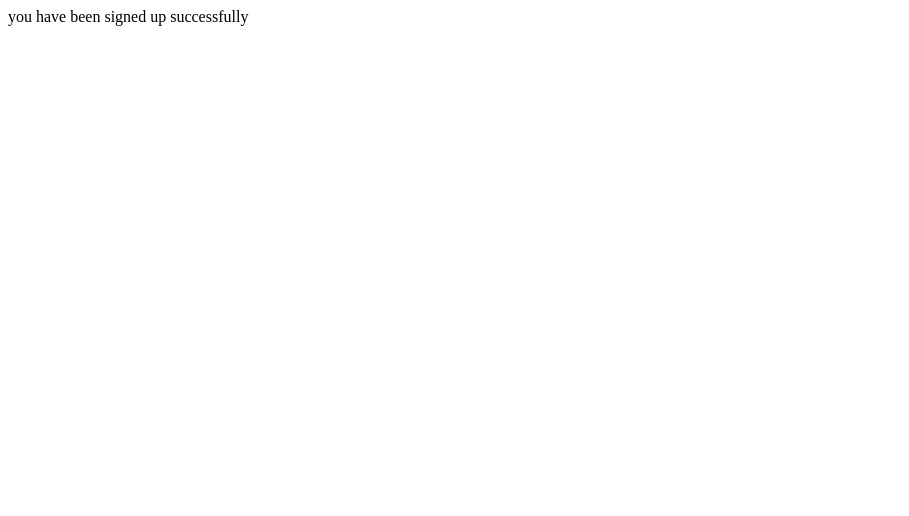
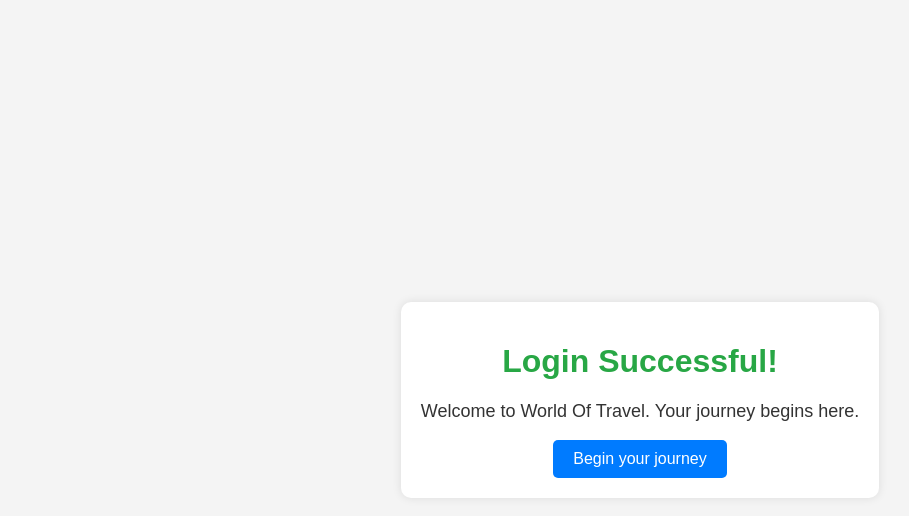
Before and after one commit to Alvin5432/Travel-companion-finder, a website: page public/success.html in a window 1280 px wide. Shown: the whole page, without its empty margins (0-909 px from the left). Drawn offline with nearby package versions, Linux system fonts and the light colour scheme.

Commit message:
made changes to the success.html page

```diff
--- a/public/success.html
+++ b/public/success.html
@@ -1,11 +1,69 @@
 <!DOCTYPE html>
 <html lang="en">
+
 <head>
     <meta charset="UTF-8">
     <meta name="viewport" content="width=device-width, initial-scale=1.0">
-    <title>Document</title>
+    <link rel="stylesheet" href="https://cdn.jsdelivr.net/npm/bootstrap-icons@1.11.1/font/bootstrap-icons.css">
+    <link rel="stylesheet" href="style.css">
+    <link rel="stylesheet" href="media.css">
+    <title>Login Success - World Of Travel</title>
+    <style>
+        body {
+            font-family: 'Arial', sans-serif;
+            background-color: #f4f4f4;
+            margin: 0;
+            padding: 0;
+            box-sizing: border-box;
+            display: flex;
+            flex-direction: column;
+            align-items: center;
+            justify-content: center;
+            height: 100vh;
+        }
+
+        .success-container {
+            text-align: center;
+            background-color: #fff;
+            padding: 20px;
+            border-radius: 10px;
+            box-shadow: 0 0 10px rgba(0, 0, 0, 0.1);
+        }
+
+        h1 {
+            color: #28a745;
+        }
+
+        p {
+            color: #333;
+            font-size: 18px;
+        }
+
+        .back-to-login-btn {
+            display: inline-block;
+            padding: 10px 20px;
+            font-size: 16px;
+            text-decoration: none;
+            background-color: #007bff;
+            color: #fff;
+            border: none;
+            border-radius: 5px;
+            cursor: pointer;
+            transition: background-color 0.3s;
+        }
+
+        .back-to-login-btn:hover {
+            background-color: #0056b3;
+        }
+    </style>
 </head>
+
 <body>
-    you have been signed up successfully
+    <div class="success-container">
+        <h1>Login Successful!</h1>
+        <p>Welcome to World Of Travel. Your journey begins here.</p>
+        <a href="loginSignUp.html" class="back-to-login-btn">Begin your journey</a>
+    </div>
 </body>
+
 </html>
```
